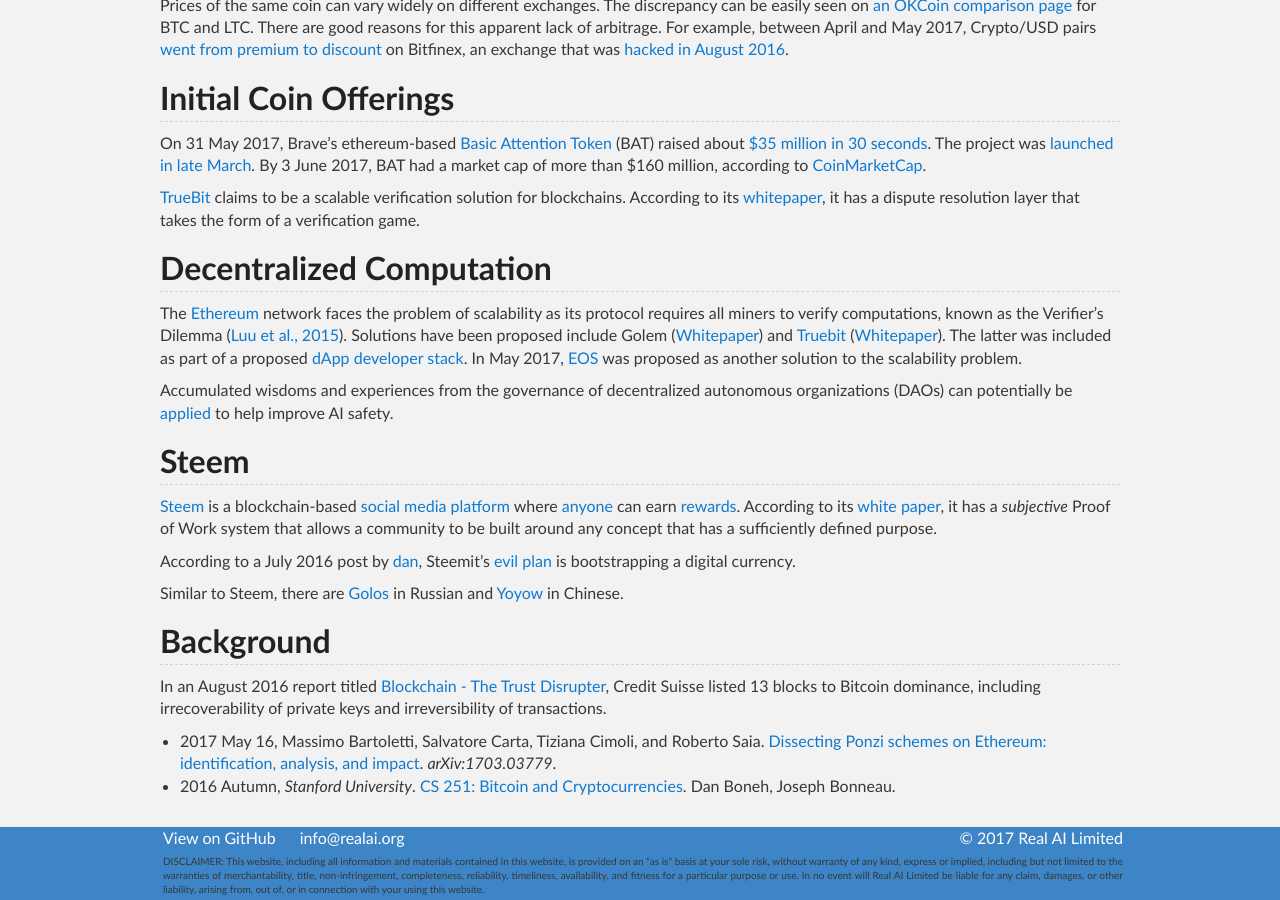
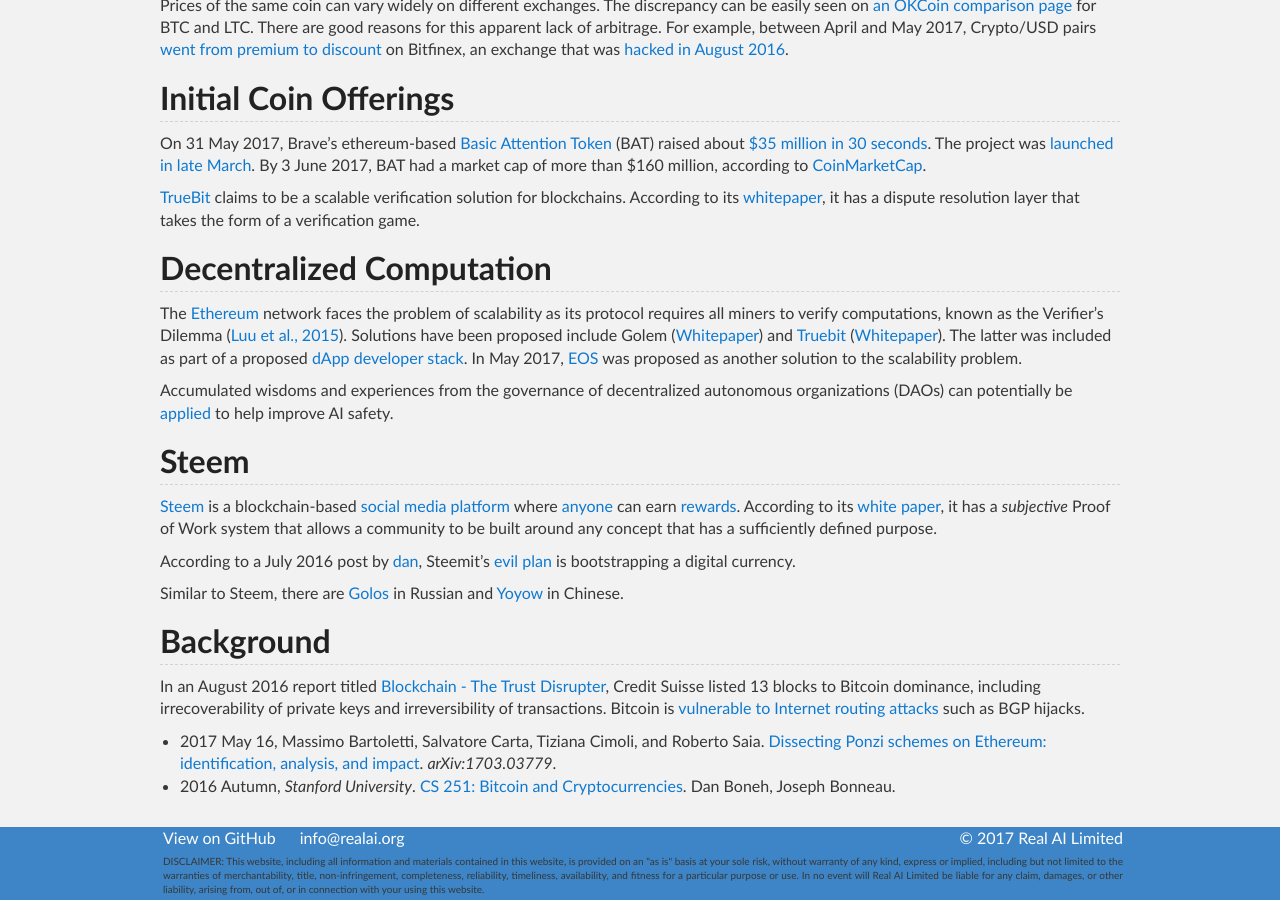
Before and after one commit to Tonywuhk/realai.org, a Jekyll site: the page built from coins.md, in a window 1280 px wide and 900 px high, scrolled down 685 px. Built offline with Jekyll 4.4.1, drawn with Linux system fonts in a browser that asks for light colours; our own code applies the rules of GitHub Pages for plain Markdown files; comment, search, counter and statistics services are not loaded; the repository's description, which GitHub fills in, is left out.

Commit message:
Update coins.md

```diff
--- a/coins.md
+++ b/coins.md
@@ -48,7 +48,7 @@
 
 ## Background
 
-In an August 2016 report titled [Blockchain - The Trust Disrupter](http://www.the-blockchain.com/docs/Credit-Suisse-Blockchain-Trust-Disrupter.pdf), Credit Suisse listed 13 blocks to Bitcoin dominance, including irrecoverability of private keys and irreversibility of transactions.
+In an August 2016 report titled [Blockchain - The Trust Disrupter](http://www.the-blockchain.com/docs/Credit-Suisse-Blockchain-Trust-Disrupter.pdf), Credit Suisse listed 13 blocks to Bitcoin dominance, including irrecoverability of private keys and irreversibility of transactions. Bitcoin is [vulnerable to Internet routing attacks](https://btc-hijack.ethz.ch/) such as BGP hijacks.
 
 * 2017 May 16, Massimo Bartoletti, Salvatore Carta, Tiziana Cimoli, and Roberto Saia. [Dissecting Ponzi schemes on Ethereum: identification, analysis, and impact](https://arxiv.org/abs/1703.03779). *arXiv:1703.03779*.
 * 2016 Autumn, *Stanford University*. [CS 251: Bitcoin and Cryptocurrencies](https://crypto.stanford.edu/cs251/). Dan Boneh, Joseph Bonneau.
```
